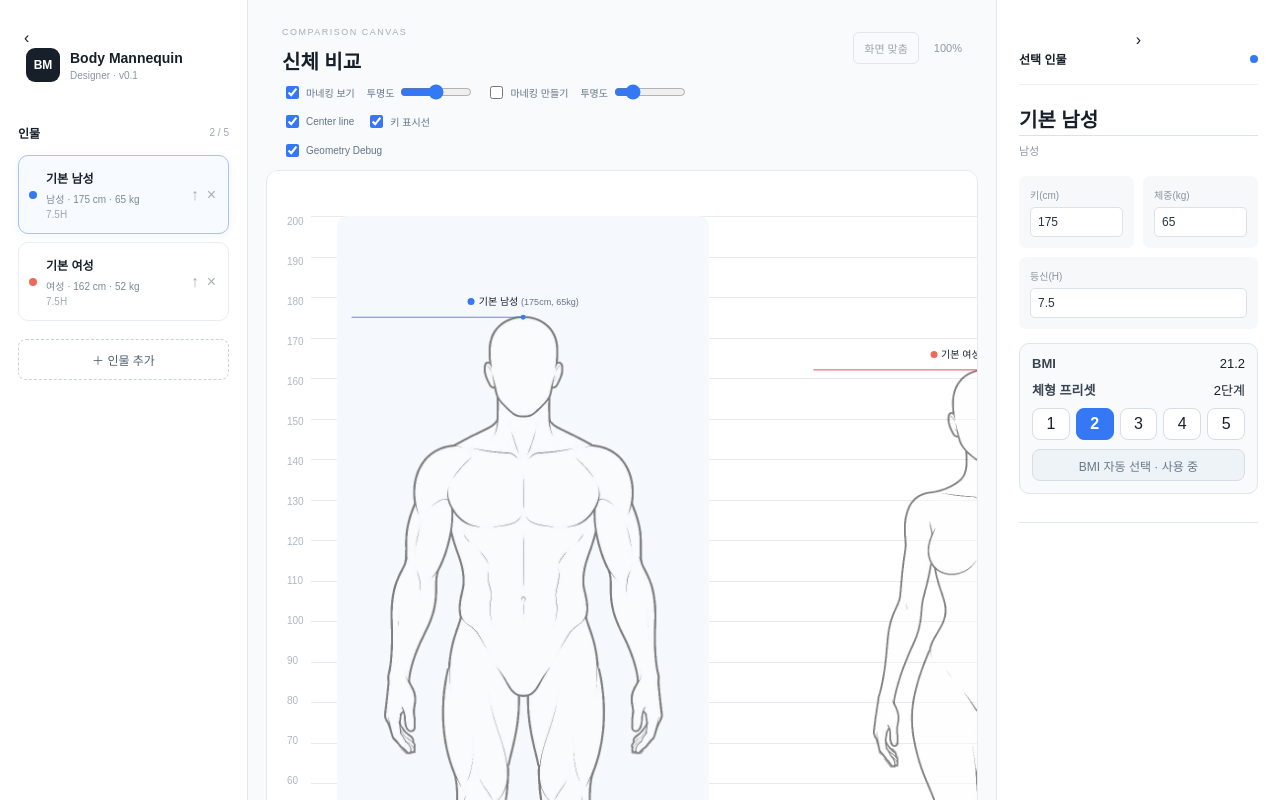
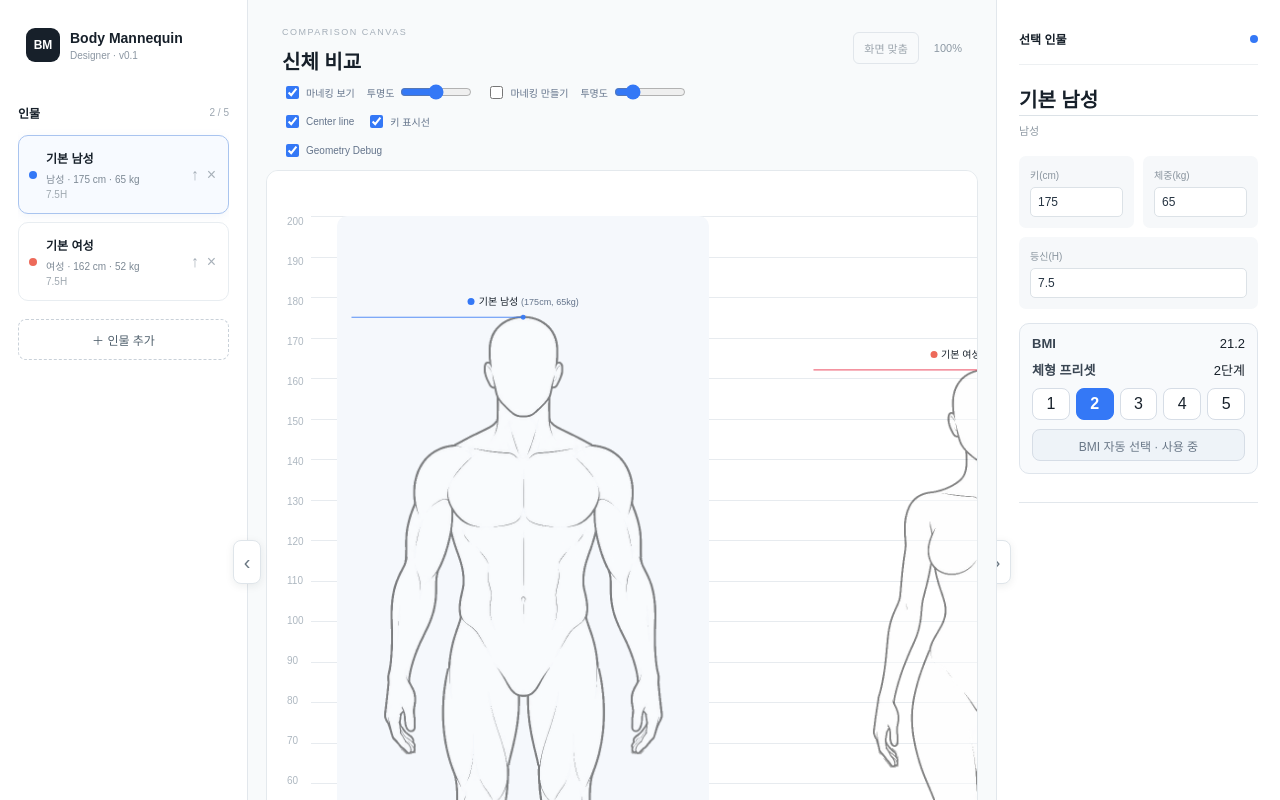
Before and after one commit to hyunseoklims/body-mannequin-designer, a Next.js app: page / in a window 1280 px wide. Shown: the top 800 px of the page. Built offline with nearby package versions, Linux system fonts and the light colour scheme.

Commit message:
style: center sidebar collapse buttons

```diff
--- a/app/globals.css
+++ b/app/globals.css
@@ -10,3 +10,18 @@
 .preset-levels button.active{background:#3478f6;border-color:#3478f6;color:#fff;font-weight:700}
 .preset-auto{width:100%;font-size:12px;color:#344050}
 .preset-auto:disabled{cursor:default;background:#eef3f8;color:#697787}
+
+/* Collapsible sidebars */
+.app{transition:grid-template-columns .18s ease}
+.sidebar{position:relative;overflow:visible}
+.sidebar-content{height:100%;overflow:hidden}
+.sidebar-toggle{position:absolute;z-index:20;top:50%;transform:translateY(-50%);width:28px;height:44px;display:grid;place-items:center;border:1px solid #dfe5ea;background:#fff;border-radius:8px;box-shadow:0 2px 8px #17202a14;font-size:20px;line-height:1;color:#697681}
+.left-toggle{right:-14px}
+.right-toggle{left:-14px}
+.app.left-collapsed{grid-template-columns:28px minmax(480px,1fr) 284px}
+.app.right-collapsed{grid-template-columns:248px minmax(480px,1fr) 28px}
+.app.left-collapsed.right-collapsed{grid-template-columns:28px minmax(480px,1fr) 28px}
+.app.left-collapsed .left,.app.right-collapsed .right{padding-left:0;padding-right:0}
+.app.left-collapsed .left .sidebar-content,.app.right-collapsed .right .sidebar-content{display:none}
+.app.left-collapsed .left-toggle{right:-14px}
+.app.right-collapsed .right-toggle{left:-14px}
```
